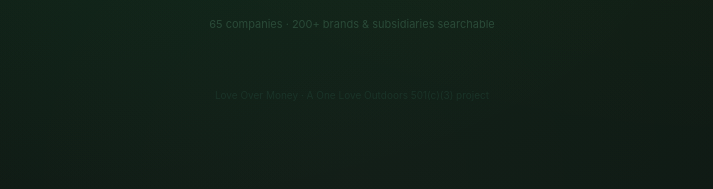
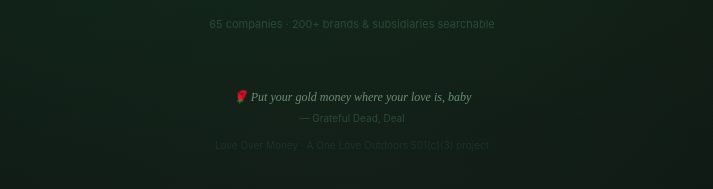
Before and after one commit to 4b578gdsgr-ops/clarity, a Next.js app: page / in a window 1280 px wide. Shown: the part 455-644 px from the top of the page, without its empty margins (288-1001 px from the left). Built offline with nearby package versions, Linux system fonts and the light colour scheme.

Commit message:
Add rotating Grateful Dead quote to footer

```diff
--- a/app/page.js
+++ b/app/page.js
@@ -2,6 +2,14 @@
 
 import { useState, useEffect, useRef } from 'react';
 import CompanyResult from './components/CompanyResult';
+
+// EDIT THESE QUOTES MANUALLY - replace placeholders with your chosen quotes
+const QUOTES = [
+  { text: "Love's real, not fade away", attribution: "Grateful Dead, Not Fade Away" },
+  { text: "Without love in the dream it'll never come true", attribution: "Grateful Dead, Help on the Way" },
+  { text: "Put your gold money where your love is, baby", attribution: "Grateful Dead, Deal" },
+  { text: "If your cup is full may it be again", attribution: "Grateful Dead, Ripple" },
+];
 
 export default function LoveMoneyApp() {
   const [query, setQuery] = useState('');
@@ -14,9 +22,17 @@
   const [requestSent, setRequestSent] = useState(false);
   const [requestNumber, setRequestNumber] = useState(null);
   const [communityCount, setCommunityCount] = useState(null);
+  const [quote, setQuote] = useState(null);
+  const [quoteVisible, setQuoteVisible] = useState(false);
   const searchRef = useRef(null);
 
   useEffect(() => { setMounted(true); }, []);
+
+  useEffect(() => {
+    const q = QUOTES[Math.floor(Math.random() * QUOTES.length)];
+    setQuote(q);
+    setTimeout(() => setQuoteVisible(true), 50);
+  }, []);
 
   useEffect(() => {
     fetch('/api/request')
@@ -237,6 +253,16 @@
         )}
 
         <div className="text-center pt-8 pb-4">
+          {quote && (
+            <div className="mb-3" style={{opacity: quoteVisible ? 1 : 0, transition: 'opacity 1.2s ease'}}>
+              <p style={{fontFamily:'Playfair Display, serif', fontStyle:'italic', color:'#6b8f71', fontSize:'12px', lineHeight:'1.6'}}>
+                🌹 {quote.text}
+              </p>
+              <p style={{color:'#2a4a38', fontSize:'10px', marginTop:'4px'}}>
+                — {quote.attribution}
+              </p>
+            </div>
+          )}
           <div className="text-[10px]" style={{color:'#1a3328'}}>Love Over Money · A One Love Outdoors 501(c)(3) project</div>
         </div>
       </div>
```
